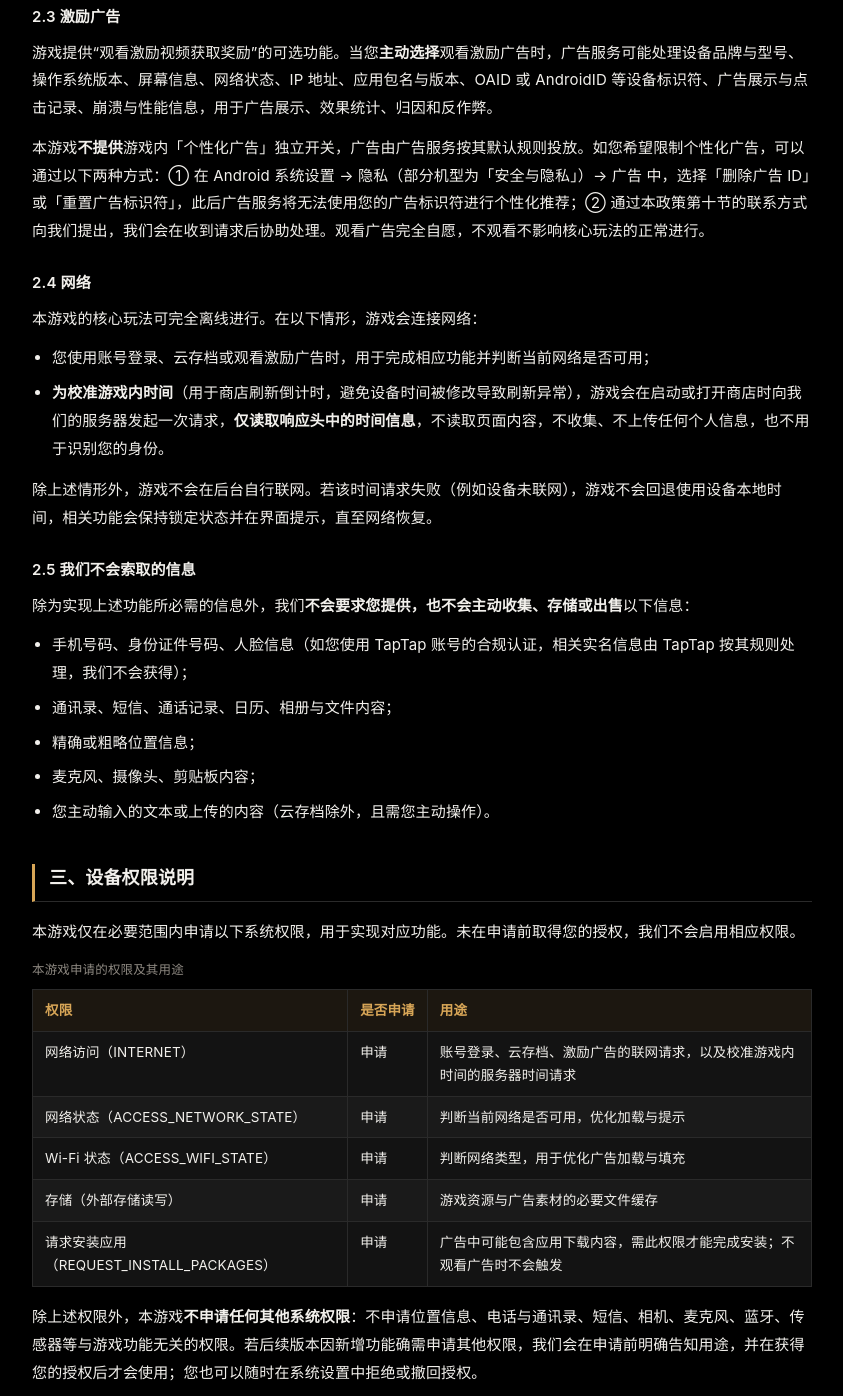
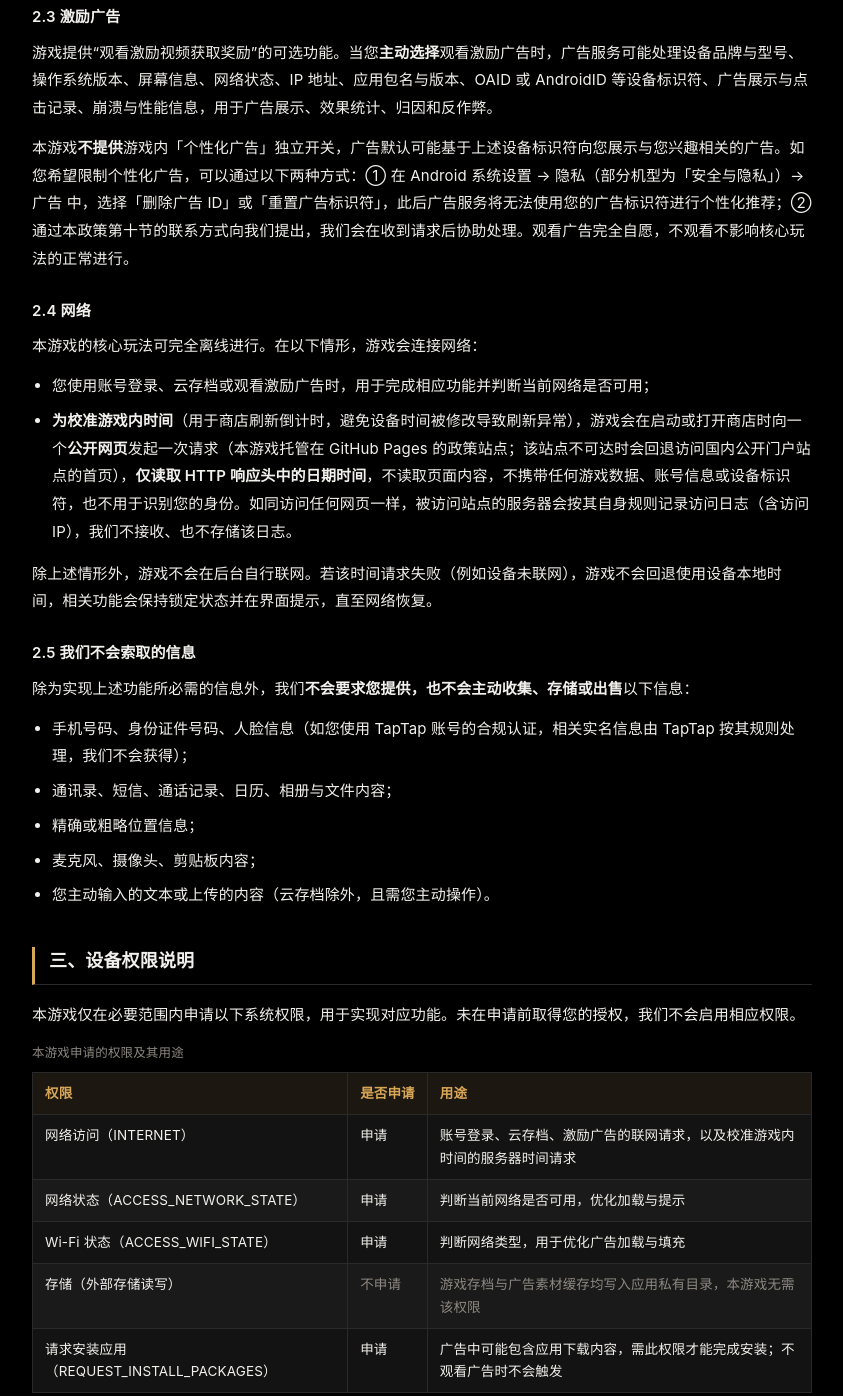
Before and after one commit to Tinnnnopo/privacy-site, a plain HTML site: page index.html in a window 1280 px wide. Shown: the part 1277-2673 px from the top of the page, without its empty margins (218-1061 px from the left). Drawn offline with Linux system fonts and the light colour scheme.

Commit message:
Add files via upload

```diff
--- a/index.html
+++ b/index.html
@@ -85,7 +85,7 @@
 <header>
   <h1>《骑士也拾荒》隐私政策</h1>
   <div class="sub">
-    更新日期：<b>2026年11月18日</b>　生效日期：<b>2026年10月9日</b>
+    更新日期：<b>2026年11月19日</b>　生效日期：<b>2026年10月9日</b>
   </div>
 </header>
 
@@ -130,13 +130,13 @@
 
   <h3>2.3 激励广告</h3>
   <p>游戏提供“观看激励视频获取奖励”的可选功能。当您<strong>主动选择</strong>观看激励广告时，广告服务可能处理设备品牌与型号、操作系统版本、屏幕信息、网络状态、IP 地址、应用包名与版本、OAID 或 AndroidID 等设备标识符、广告展示与点击记录、崩溃与性能信息，用于广告展示、效果统计、归因和反作弊。</p>
-  <p>本游戏<strong>不提供</strong>游戏内「个性化广告」独立开关，广告由广告服务按其默认规则投放。如您希望限制个性化广告，可以通过以下两种方式：① 在 Android 系统设置 → 隐私（部分机型为「安全与隐私」）→ 广告 中，选择「删除广告 ID」或「重置广告标识符」，此后广告服务将无法使用您的广告标识符进行个性化推荐；② 通过本政策第十节的联系方式向我们提出，我们会在收到请求后协助处理。观看广告完全自愿，不观看不影响核心玩法的正常进行。</p>
+  <p>本游戏<strong>不提供</strong>游戏内「个性化广告」独立开关，广告默认可能基于上述设备标识符向您展示与您兴趣相关的广告。如您希望限制个性化广告，可以通过以下两种方式：① 在 Android 系统设置 → 隐私（部分机型为「安全与隐私」）→ 广告 中，选择「删除广告 ID」或「重置广告标识符」，此后广告服务将无法使用您的广告标识符进行个性化推荐；② 通过本政策第十节的联系方式向我们提出，我们会在收到请求后协助处理。观看广告完全自愿，不观看不影响核心玩法的正常进行。</p>
 
   <h3>2.4 网络</h3>
   <p>本游戏的核心玩法可完全离线进行。在以下情形，游戏会连接网络：</p>
   <ul>
     <li>您使用账号登录、云存档或观看激励广告时，用于完成相应功能并判断当前网络是否可用；</li>
-    <li><strong>为校准游戏内时间</strong>（用于商店刷新倒计时，避免设备时间被修改导致刷新异常），游戏会在启动或打开商店时向我们的服务器发起一次请求，<strong>仅读取响应头中的时间信息</strong>，不读取页面内容，不收集、不上传任何个人信息，也不用于识别您的身份。</li>
+    <li><strong>为校准游戏内时间</strong>（用于商店刷新倒计时，避免设备时间被修改导致刷新异常），游戏会在启动或打开商店时向一个<strong>公开网页</strong>发起一次请求（本游戏托管在 GitHub Pages 的政策站点；该站点不可达时会回退访问国内公开门户站点的首页），<strong>仅读取 HTTP 响应头中的日期时间</strong>，不读取页面内容，不携带任何游戏数据、账号信息或设备标识符，也不用于识别您的身份。如同访问任何网页一样，被访问站点的服务器会按其自身规则记录访问日志（含访问 IP），我们不接收、也不存储该日志。</li>
   </ul>
   <p>除上述情形外，游戏不会在后台自行联网。若该时间请求失败（例如设备未联网），游戏不会回退使用设备本地时间，相关功能会保持锁定状态并在界面提示，直至网络恢复。</p>
 
@@ -163,7 +163,7 @@
       <tr><td>网络访问（INTERNET）</td><td>申请</td><td>账号登录、云存档、激励广告的联网请求，以及校准游戏内时间的服务器时间请求</td></tr>
       <tr><td>网络状态（ACCESS_NETWORK_STATE）</td><td>申请</td><td>判断当前网络是否可用，优化加载与提示</td></tr>
       <tr><td>Wi-Fi 状态（ACCESS_WIFI_STATE）</td><td>申请</td><td>判断网络类型，用于优化广告加载与填充</td></tr>
-      <tr><td>存储（外部存储读写）</td><td>申请</td><td>游戏资源与广告素材的必要文件缓存</td></tr>
+      <tr><td>存储（外部存储读写）</td><td class="none">不申请</td><td class="none">游戏存档与广告素材缓存均写入应用私有目录，本游戏无需该权限</td></tr>
       <tr><td>请求安装应用（REQUEST_INSTALL_PACKAGES）</td><td>申请</td><td>广告中可能包含应用下载内容，需此权限才能完成安装；不观看广告时不会触发</td></tr>
     </tbody>
   </table>
```
